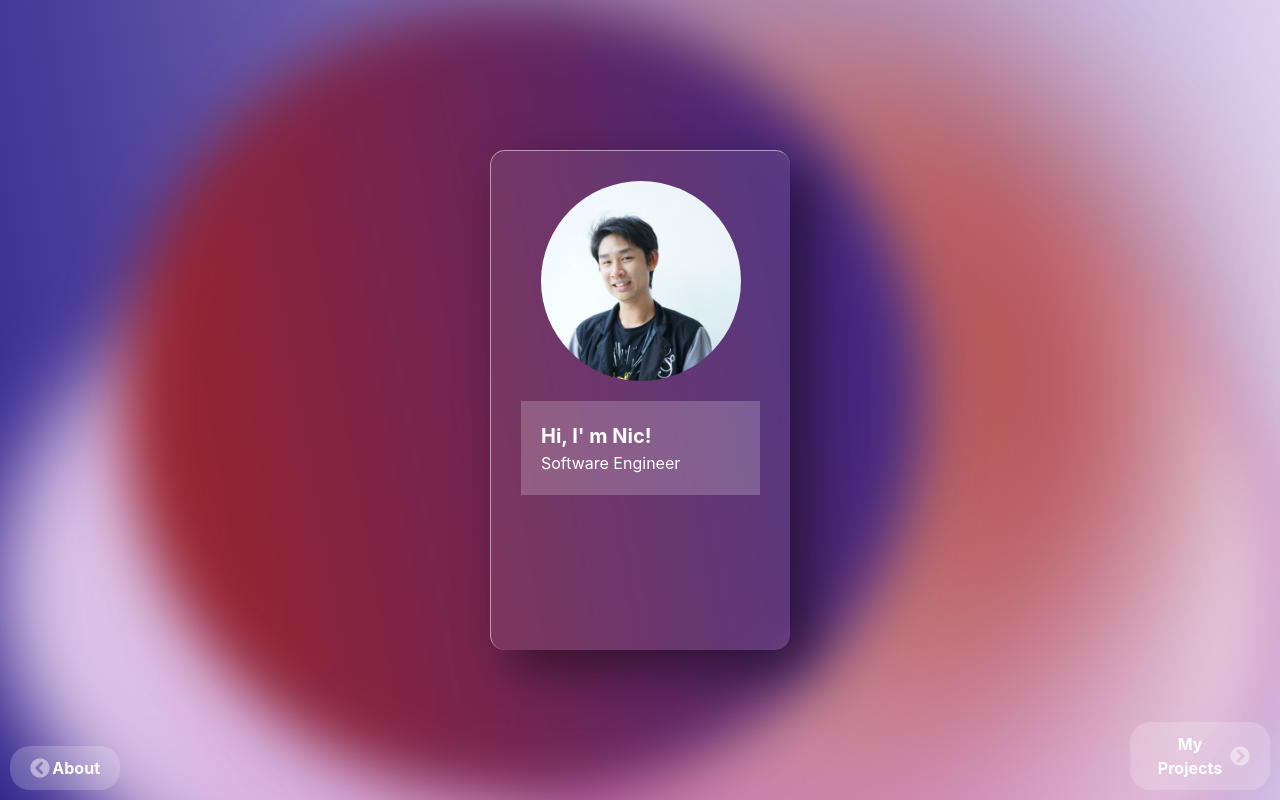
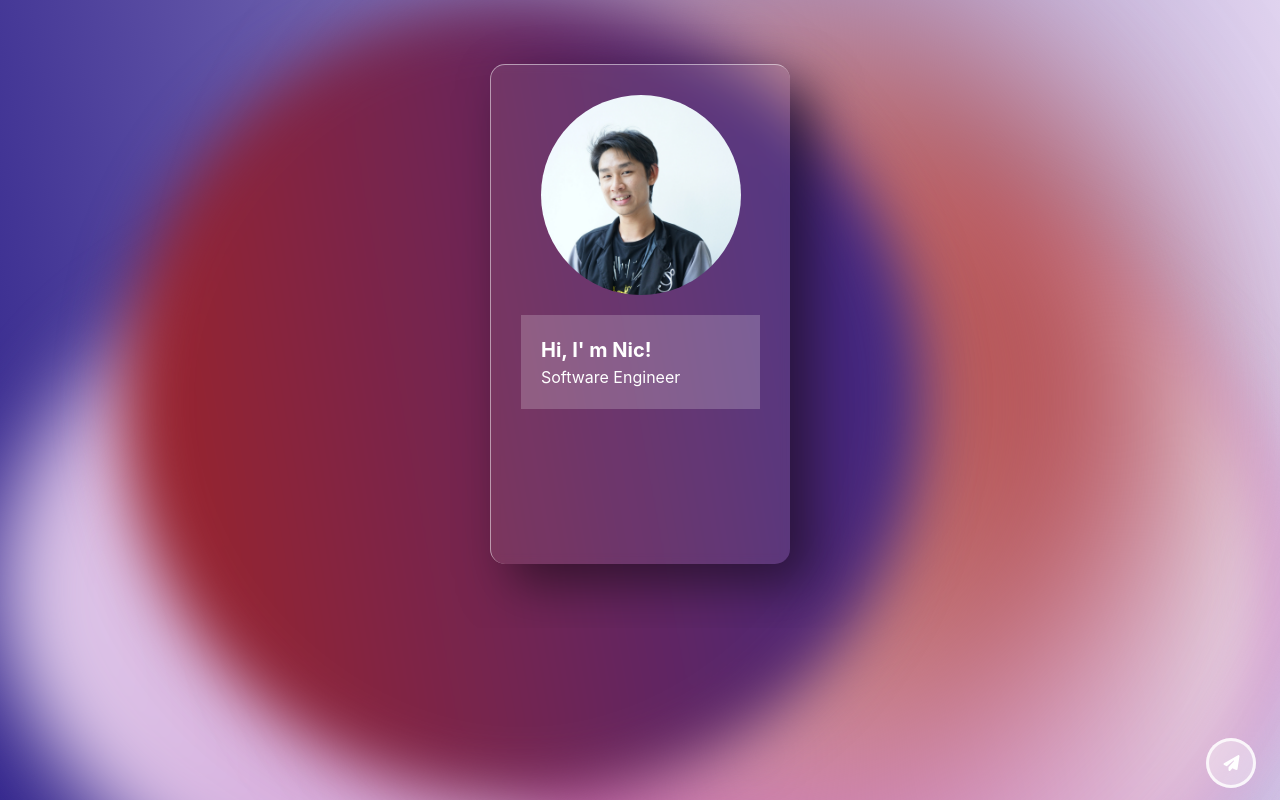
Before and after one commit to cholazzzb/toro-web-vercel, a Next.js app: page / in a window 1280 px wide. Built offline with nearby package versions, Linux system fonts and the light colour scheme.

Commit message:
feat(app): add nav button

```diff
--- a/components/Layout.tsx
+++ b/components/Layout.tsx
@@ -1,6 +1,7 @@
 import { keyframes } from '@stitches/react';
 import Head from 'next/head';
 import { ReactNode } from 'react';
+
 import { mainTheme } from 'src/theme';
 
 type LayoutProps = {
@@ -23,7 +24,7 @@ export const Layout = ({ children }: LayoutProps) => {
         <Top />
         <Bottom />
         <Left />
-        <Right />{' '}
+        <Right />
       </BackgroundAnimation>
       <Main>{children}</Main>
     </div>
@@ -34,13 +35,13 @@ const Main = mainTheme.styled('main', {
   zIndex: 1,
   position: 'absolute',
   width: '100vw',
-  minHeight: '100vh',
-  padding: '4rem 0',
+  maxHeight: '100vh',
+  paddingBlock: '4rem',
   flex: 1,
   display: 'flex',
   flexDirection: 'column',
-  justifyContent: 'center',
   alignItems: 'center',
+  overflowY: 'scroll',
 });
 
 const BackgroundAnimation = mainTheme.styled('div', {
--- /dev/null
+++ b/src/components/NavButton.tsx
@@ -0,0 +1,71 @@
+import { Flex, Text } from '@chakra-ui/react';
+import {
+  faClose,
+  faHome,
+  faPaperPlane,
+  faPenNib,
+} from '@fortawesome/free-solid-svg-icons';
+import { FontAwesomeIcon } from '@fortawesome/react-fontawesome';
+import Link from 'next/link';
+import { PropsWithChildren } from 'react';
+
+import RoundButton from './RoundButton';
+import Show from './Show';
+
+type NavButtonProps = {
+  open: boolean;
+  onClick: () => void;
+};
+
+function NavButton(props: PropsWithChildren<NavButtonProps>) {
+  return (
+    <>
+      <Show when={props.open}>
+        <Flex
+          backgroundColor="rgba(255,255,255,0.2)"
+          width="full"
+          height="100vh"
+          alignItems="center"
+          justifyContent="center">
+          <Flex justifyContent="center" marginRight={10}>
+            <Link href="/">
+              <RoundButton>
+                <FontAwesomeIcon icon={faHome} height={25} width={25} />
+              </RoundButton>
+              <Text textAlign="center">Home</Text>
+            </Link>
+          </Flex>
+
+          <Flex justifyContent="center">
+            <Link href="/blogs">
+              <RoundButton>
+                <FontAwesomeIcon icon={faPenNib} height={25} width={25} />
+              </RoundButton>
+              <Text textAlign="center">Blog</Text>
+            </Link>
+          </Flex>
+        </Flex>
+      </Show>
+      <Flex
+        zIndex={200}
+        position="fixed"
+        bottom={3}
+        right={6}
+        borderRadius="50%"
+        backgroundColor="rgba(255,255,255,0.3)"
+        color="white"
+        alignItems="center"
+        justifyContent="center">
+        <RoundButton onClick={props.onClick}>
+          <FontAwesomeIcon
+            icon={props.open ? faClose : faPaperPlane}
+            height={25}
+            width={25}
+          />
+        </RoundButton>
+      </Flex>
+    </>
+  );
+}
+
+export default NavButton;
--- /dev/null
+++ b/src/components/RoundButton.tsx
@@ -0,0 +1,25 @@
+import { Flex } from '@chakra-ui/react';
+import { PropsWithChildren } from 'react';
+
+type RoundButtonProps = {
+  onClick?: () => void;
+};
+
+function RoundButton(props: PropsWithChildren<RoundButtonProps>) {
+  return (
+    <Flex
+      width={50}
+      height={50}
+      borderRadius="50%"
+      borderColor="rgba(255,255,255,0.8)"
+      borderWidth={3}
+      backgroundColor="rgba(255,255,255,0.1)"
+      justifyContent="center"
+      alignItems="center"
+      onClick={props.onClick}>
+      {props.children}
+    </Flex>
+  );
+}
+
+export default RoundButton;
--- /dev/null
+++ b/src/components/Show.tsx
@@ -0,0 +1,11 @@
+import { PropsWithChildren } from 'react';
+
+type ShowProps = {
+  when: boolean;
+};
+
+function Show(props: PropsWithChildren<ShowProps>) {
+  return props.when ? props.children : null;
+}
+
+export default Show;
--- a/src/pages/index.tsx
+++ b/src/pages/index.tsx
@@ -1,18 +1,25 @@
 import { Text } from '@chakra-ui/react';
 import type { NextPage } from 'next';
 import Image from 'next/legacy/image';
+import { useCallback, useState } from 'react';
 
 import { CardBody, CardHead } from 'components/Card';
 import ImageContainer from 'components/ImageContainer';
 import { Layout } from 'components/Layout';
-import AboutButton from 'components/home/AboutButton';
-import ProjectButton from 'components/home/ProjectButton';
+import NavButton from 'src/components/NavButton';
+import Show from 'src/components/Show';
 import { GlassCard } from 'src/presentational/components';
 import { mainTheme } from 'src/theme';
 
 const Home: NextPage = () => {
+  const [openModal, setOpenModal] = useState(false);
+  const toggleModal = useCallback(() => {
+    setOpenModal((prev) => !prev);
+  }, []);
+
   return (
     <Layout>
+      <Show when={!openModal}>
         <Card>
           <CardHead>
             <ImageContainer size={200} shape="round">
@@ -32,7 +39,8 @@ const Home: NextPage = () => {
             <Text>Software Engineer</Text>
           </CardBody>
         </Card>
-      <AboutButton /> <ProjectButton />
+      </Show>
+      <NavButton open={openModal} onClick={toggleModal} />
     </Layout>
   );
 };
```
Also changed, not shown: src/pages/blogs/[slug].tsx (+22 -2 lines). Lines whose indentation alone changed are shown as unchanged.
